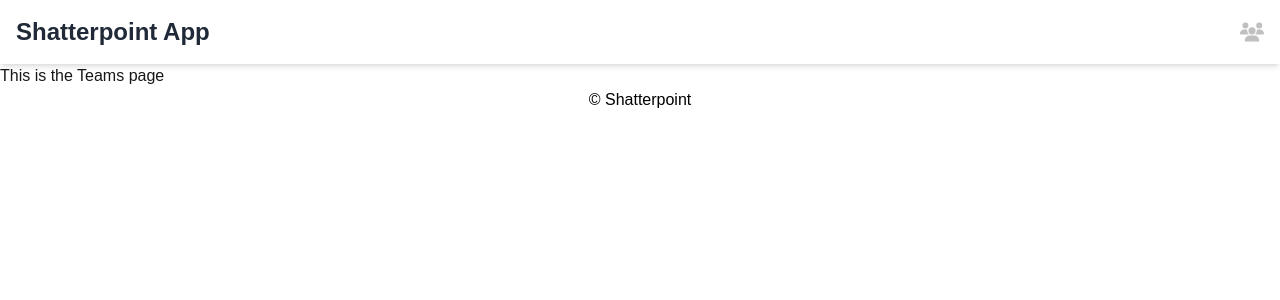
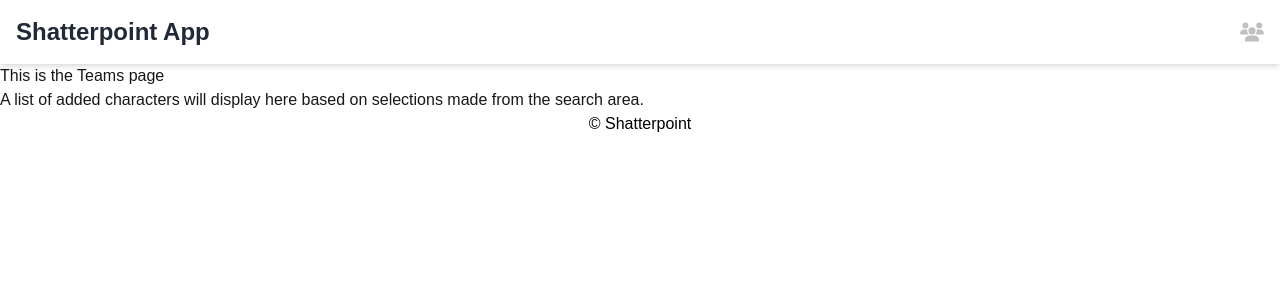
Before and after one commit to hyp3fox/shatterpoint-fe, a Next.js app: page /teams in a window 1280 px wide. Shown: the top 300 px of the page. Built offline with nearby package versions, Linux system fonts and the light colour scheme.

Commit message:
Added paragraph to describe what page does in team page.

```diff
--- a/src/app/teams/page.js
+++ b/src/app/teams/page.js
@@ -6,6 +6,7 @@ export default function Teams() {
     <div>
       <Header />
       <h1>This is the Teams page</h1>
+      <p>A list of added characters will display here based on selections made from the search area.</p>
       <Footer />
     </div>
   );
```
